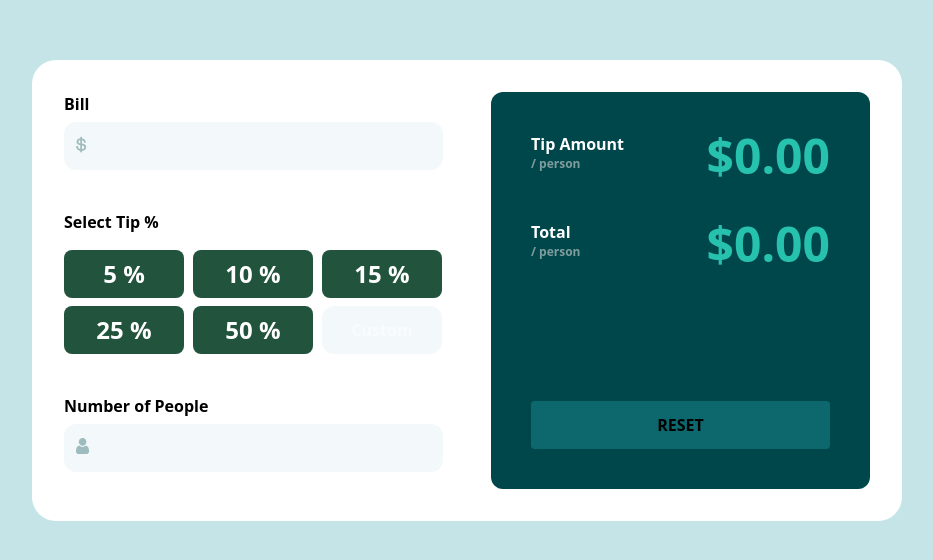
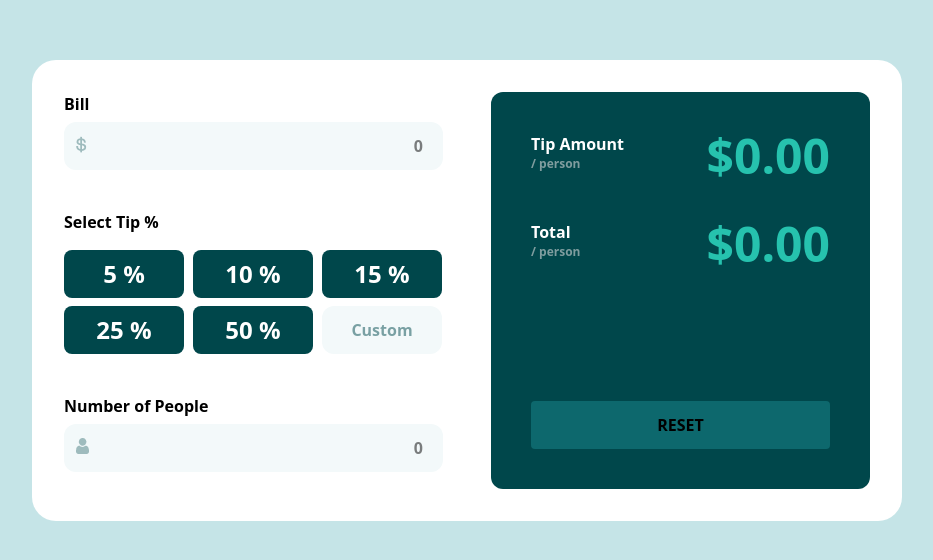
Before and after one commit to zura445/splitter, a React (Vite) app: page / in a window 1280 px wide. Shown: the part 110-670 px from the top of the page, without its empty margins (173-1106 px from the left). Built offline with nearby package versions, Linux system fonts and the light colour scheme.

Commit message:
reset button bug fixing

```diff
--- a/src/components/BillSplitter.jsx
+++ b/src/components/BillSplitter.jsx
@@ -22,6 +22,7 @@ function BillSplitter({
               setSaveBills(event.target.value);
             }}
             value={saveBills}
+            placeholder="0"
           />
           <img
             src="dollar.png"
@@ -39,7 +40,7 @@ function BillSplitter({
                 className="cursor-pointer w-[120px] h-[48px] bg-green-900 rounded-lg font-bold text-2xl"
                 style={{
                   backgroundColor:
-                    percentageAmount === item ? "#c6f6d5" : "#22543d",
+                    percentageAmount === item ? "#9FE8DF" : "#00474b",
                 }}
               >
                 {item} %
@@ -47,7 +48,7 @@ function BillSplitter({
             ))}
             <input
               type="number"
-              className="w-[120px] bg-blue-100 outline-none rounded-xl text-green-800 p-2 font-bold text-center col-start-3 row-start-2"
+              className="w-[120px] bg-blue-100 outline-none rounded-xl text-darck-blue p-2 font-bold text-center col-start-3 row-start-2"
               placeholder="Custom"
               onChange={(e) => setPercentageAmount(e.target.value)}
             />
@@ -60,6 +61,7 @@ function BillSplitter({
             className="h-12 px-5 bg-blue-100 text-green-800 font-bold mt-1.5 rounded-xl text-right outline-none  w-[379px]"
             onChange={(event) => setSavePeople(event.target.value)}
             value={savePeople}
+            placeholder="0"
           />
           <img src="Shape.png" alt="" className="absolute top-5 left-3" />
         </div>
--- a/src/components/ResultPanel.jsx
+++ b/src/components/ResultPanel.jsx
@@ -1,6 +1,12 @@
 import React from "react";
 
-function ResultPanel({ tipAmountFunc, totalAmountFunc, clearFunc }) {
+function ResultPanel({
+  tipAmountFunc,
+  totalAmountFunc,
+  clearFunc,
+  saveBills,
+  savePeople,
+}) {
   return (
     <div className="bg-darck-blue p-10 rounded-xl">
       <div className="flex justify-between">
@@ -22,8 +28,13 @@ function ResultPanel({ tipAmountFunc, totalAmountFunc, clearFunc }) {
         </div>
       </div>
       <button
+        // არ მუშაონს ჰოვერი
         onClick={clearFunc}
         className="mt-[133px] w-full bg-blue-800 hover:bg-blue-500 h-12 font-bold rounded cursor-pointer"
+        style={{
+          backgroundColor:
+            saveBills > 0 && savePeople > 0 ? "#26C2AE" : "#0D686D",
+        }}
       >
         RESET
       </button>
--- a/tailwind.config.js
+++ /dev/null
@@ -1,12 +0,0 @@
-/** @type {import('tailwindcss').Config} */
-export default {
-  content: ["./src/**/*.{js,jsx,ts,tsx}"],
-  theme: {
-    extend: {
-      colors: {
-        "dark-blue": "#00474B",
-      },
-    },
-  },
-  plugins: [],
-};
```
